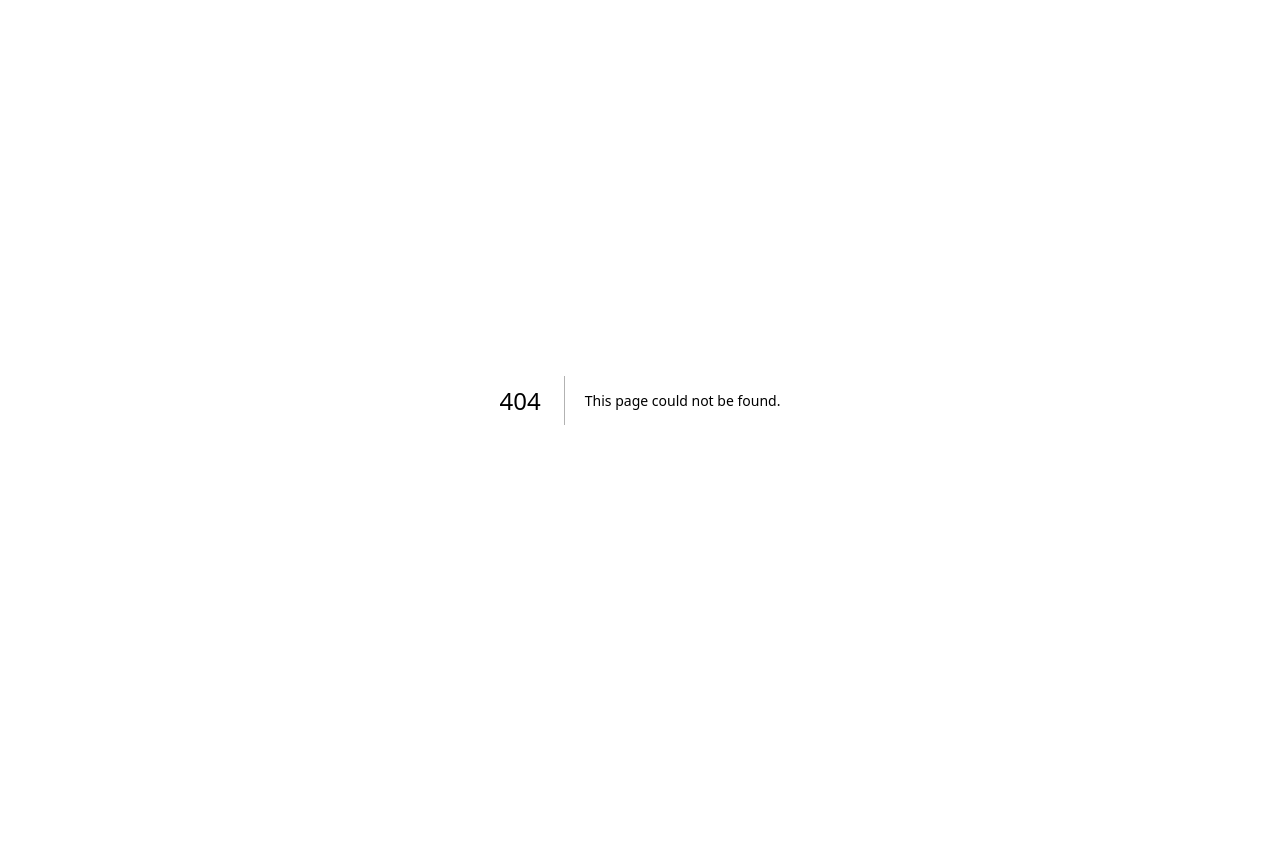
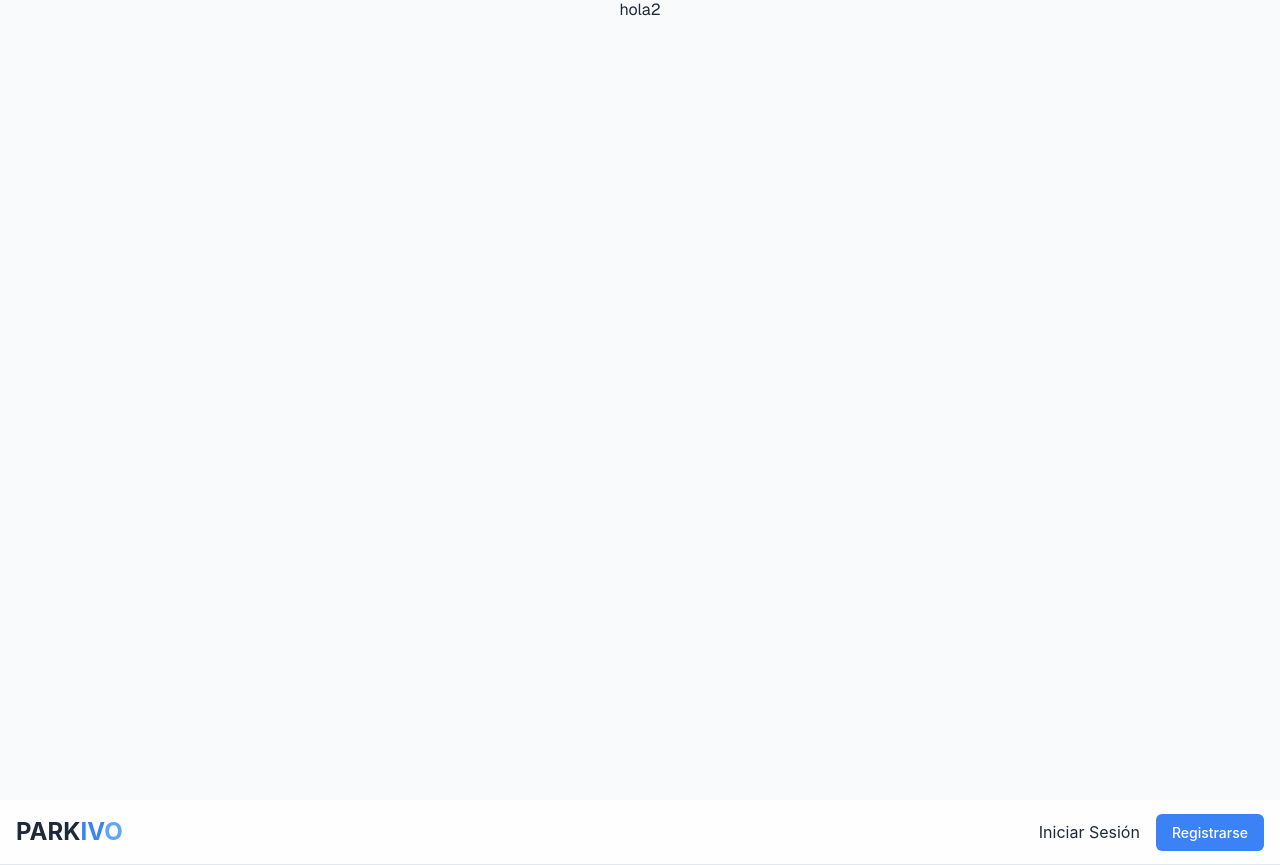
Before and after one commit to Ali313Hz/parkivo-webapp, a Next.js app: page /prueba2 in a window 1280 px wide. Before the commit this address had no page. Before the commit the page ends 800 px from the top, so only its background shows below. Built offline with nearby package versions, Linux system fonts and the light colour scheme.

Commit message:
Usos de template

```diff
--- /dev/null
+++ b/src/app/(prueba)/login/page.js
@@ -0,0 +1,9 @@
+import Image from "next/image";
+
+export default function Home() {
+    return (
+        <div className="grid grid-rows-[20px_1fr_20px] items-center justify-items-center min-h-screen p-8 pb-20 gap-16 sm:p-20 font-[family-name:var(--font-geist-sans)]">
+   hola
+        </div>
+    );
+}
--- /dev/null
+++ b/src/app/(prueba)/template.js
@@ -0,0 +1,11 @@
+import Image from "next/image";
+import Header from "../../components/organisms/Header";
+
+export default function Home({children}) {
+    return (
+        <div>
+            <Header />
+            <div>{children}</div>
+        </div>
+    );
+}
--- /dev/null
+++ b/src/app/prueba2/page.js
@@ -0,0 +1,9 @@
+import Image from "next/image";
+
+export default function Home() {
+    return (
+        <div className="grid grid-rows-[20px_1fr_20px] items-center justify-items-center min-h-screen p-8 pb-20 gap-16 sm:p-20 font-[family-name:var(--font-geist-sans)]">
+            hola2
+        </div>
+    );
+}
--- /dev/null
+++ b/src/app/prueba2/template.js
@@ -0,0 +1,12 @@
+import Image from "next/image";
+import Header from "@/components/organisms/Header";
+
+export default function Home({children}) {
+    return (
+        <div>
+            <div>{children}</div>
+
+            <Header clean="1"/>
+        </div>
+    );
+}
```
